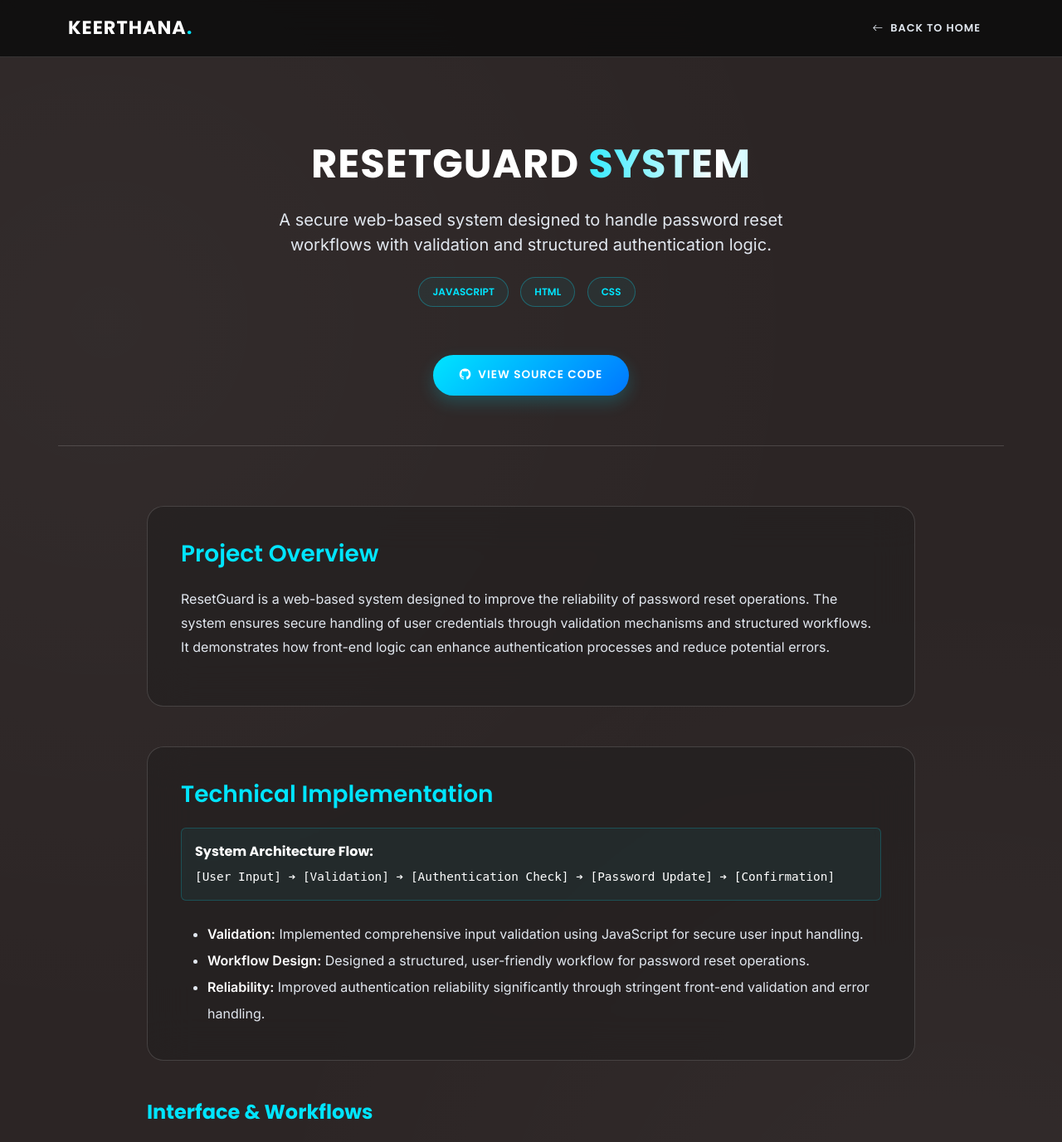
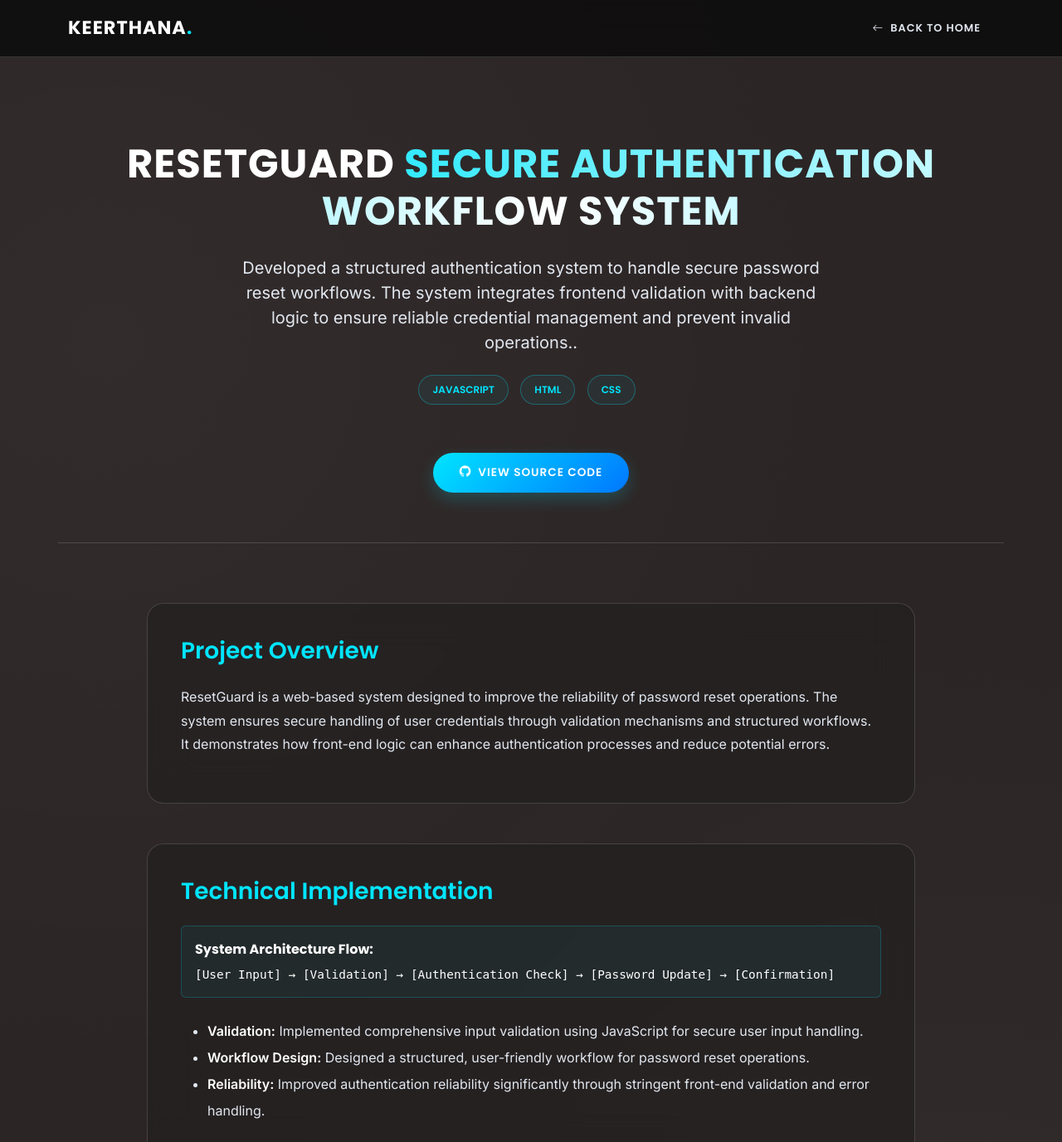
Before and after one commit to Keerthana-g6/portfolio, a Django app: page /resetguard/ in a window 1280 px wide. Shown: the top 1377 px of the page at 83% size. Run offline with Django 5.2, Linux system fonts and the light colour scheme.

Commit message:
Update project title and description in resetguard.html

```diff
--- a/templates/resetguard.html
+++ b/templates/resetguard.html
@@ -78,8 +78,8 @@
 </nav>
 
 <section class="project-hero container text-center">
-    <h1 class="project-title mb-4">ResetGuard <span>System</span></h1>
-    <p class="fs-5 mx-auto" style="color: var(--text-muted); max-width: 700px;">A secure web-based system designed to handle password reset workflows with validation and structured authentication logic.</p>
+    <h1 class="project-title mb-4">ResetGuard <span>Secure Authentication Workflow System</span></h1>
+    <p class="fs-5 mx-auto" style="color: var(--text-muted); max-width: 700px;">Developed a structured authentication system to handle secure password reset workflows. The system integrates frontend validation with backend logic to ensure reliable credential management and prevent invalid operations..</p>
 
     <div class="mt-4">
         <span class="badge-custom">JavaScript</span>
@@ -88,7 +88,7 @@
     </div>
 
     <div class="mt-5">
-        <a href="https://github.com/Keerthana-g6" target="_blank" class="btn-glow"><i class="bi bi-github me-2"></i>View Source Code</a>
+        <a href="https://github.com/Keerthana-g6/ResetGuard" target="_blank" class="btn-glow"><i class="bi bi-github me-2"></i>View Source Code</a>
     </div>
 </section>
 
@@ -108,7 +108,7 @@
                 <div class="mb-4 p-3 rounded" style="background: rgba(0, 229, 255, 0.05); border: 1px solid rgba(0, 229, 255, 0.2);">
                     <p class="text-white mb-2 fw-bold" style="font-family: var(--font-heading);">System Architecture Flow:</p>
                     <p class="mb-0 " style="font-family: monospace; font-size: 0.9rem;">
-                        [User Input] ➔ [Validation] ➔ [Authentication Check] ➔ [Password Update] ➔ [Confirmation]
+                        [User Input] → [Validation] → [Authentication Check] → [Password Update] → [Confirmation]
                     </p>
                 </div>
 
```
